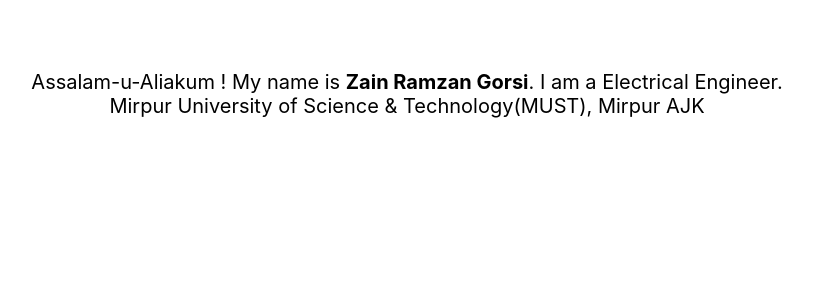
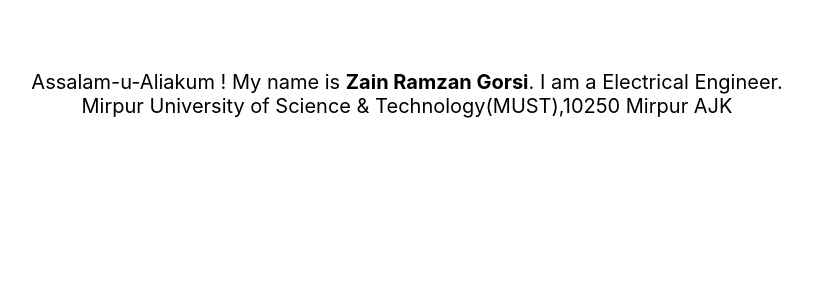
Before and after one commit to ZainRamzanGorsi/bootCamp2020_Class02_React-Base-App, a React (Create React App) app: page / in a window 1280 px wide. Shown: the top 300 px of the page, without its empty margins (233-1046 px from the left). Built offline with nearby package versions, Linux system fonts and the light colour scheme.

Commit message:
Update App.js

```diff
--- a/src/App.js
+++ b/src/App.js
@@ -7,7 +7,7 @@
       Assalam-u-Aliakum ! My name is <b>Zain Ramzan Gorsi</b>.
       I am a Electrical Engineer.
       <br />
-      Mirpur University of Science & Technology(MUST), Mirpur AJK
+      Mirpur University of Science & Technology(MUST),10250 Mirpur AJK
     </div>
   );
 }
```
